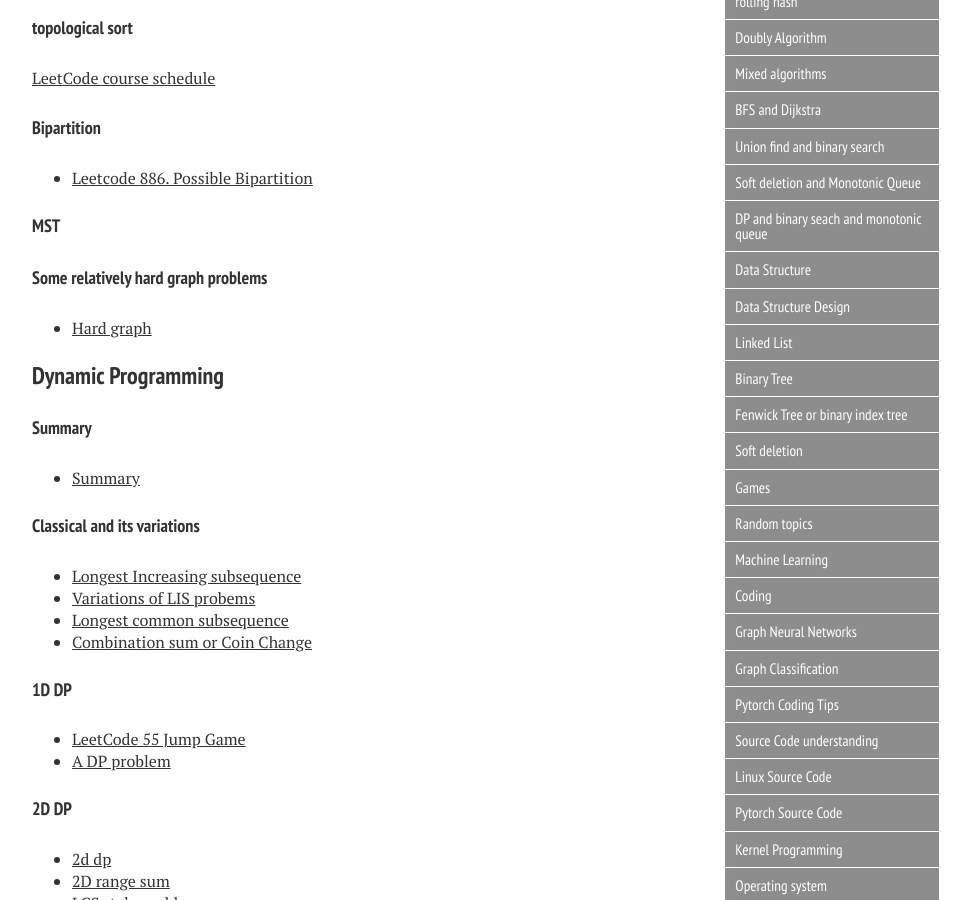
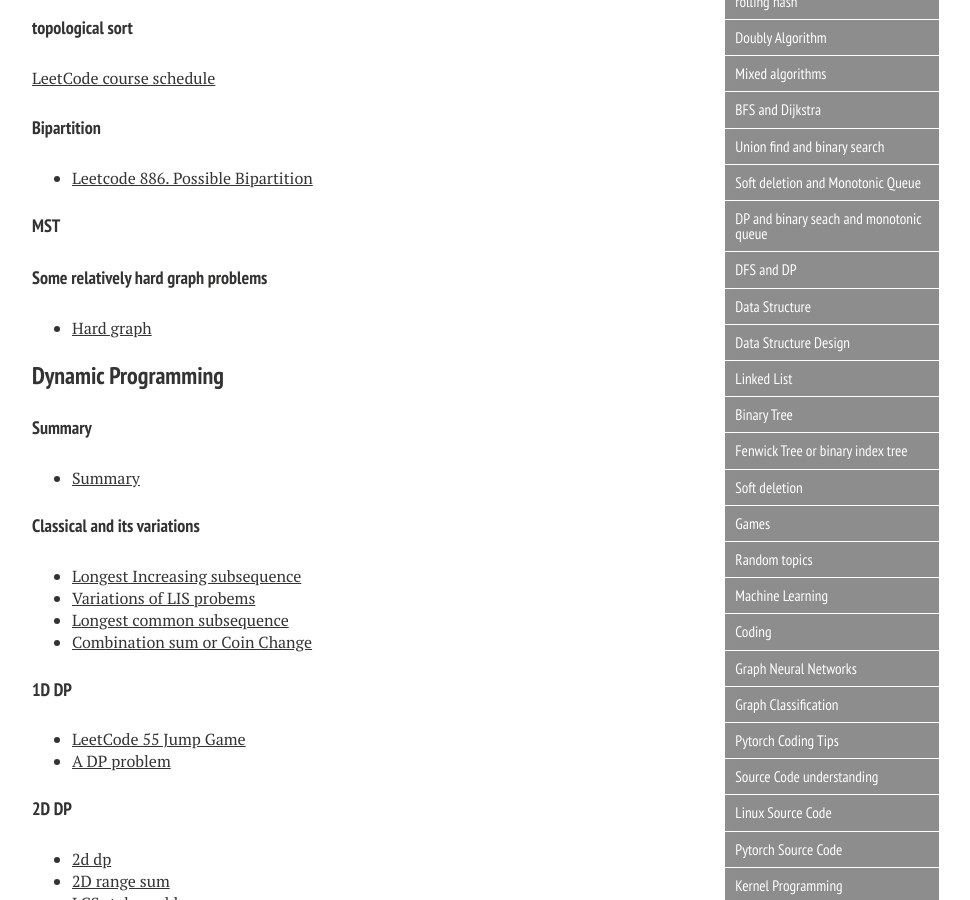
Before and after one commit to xiaokeshen/xiaokeshen.github.io, a Jekyll site: the page built from blog/index.md, in a window 1280 px wide and 900 px high, scrolled down 817 px. Shown: the whole window, without its empty margins (288-1258 px from the left). Built offline with Jekyll 4.4.1, drawn with Linux system fonts in a browser that asks for light colours; nearby versions of some CDN libraries.

Commit message:
add one more blog

```diff
--- a/blog/index.md
+++ b/blog/index.md
@@ -96,6 +96,8 @@
 ### DP and binary seach and monotonic queue
 - [DP, binary seach and monotonic queue ](https://medium.com/@jim.morris.shen/dp-binary-search-and-monotonic-queue-fc176f7b21c7?source=friends_link&sk=ff461c1950c896faf5183017f7236a79)
 
+### DFS and DP
+- [DFS and DP](https://medium.com/@jim.morris.shen/binary-seardfs-and-dp-e7fa99a8742d?source=friends_link&sk=85922ce20cfa65bfe684b7bf048d1c07)
 ## Data Structure
 ### Data Structure Design
 
```
